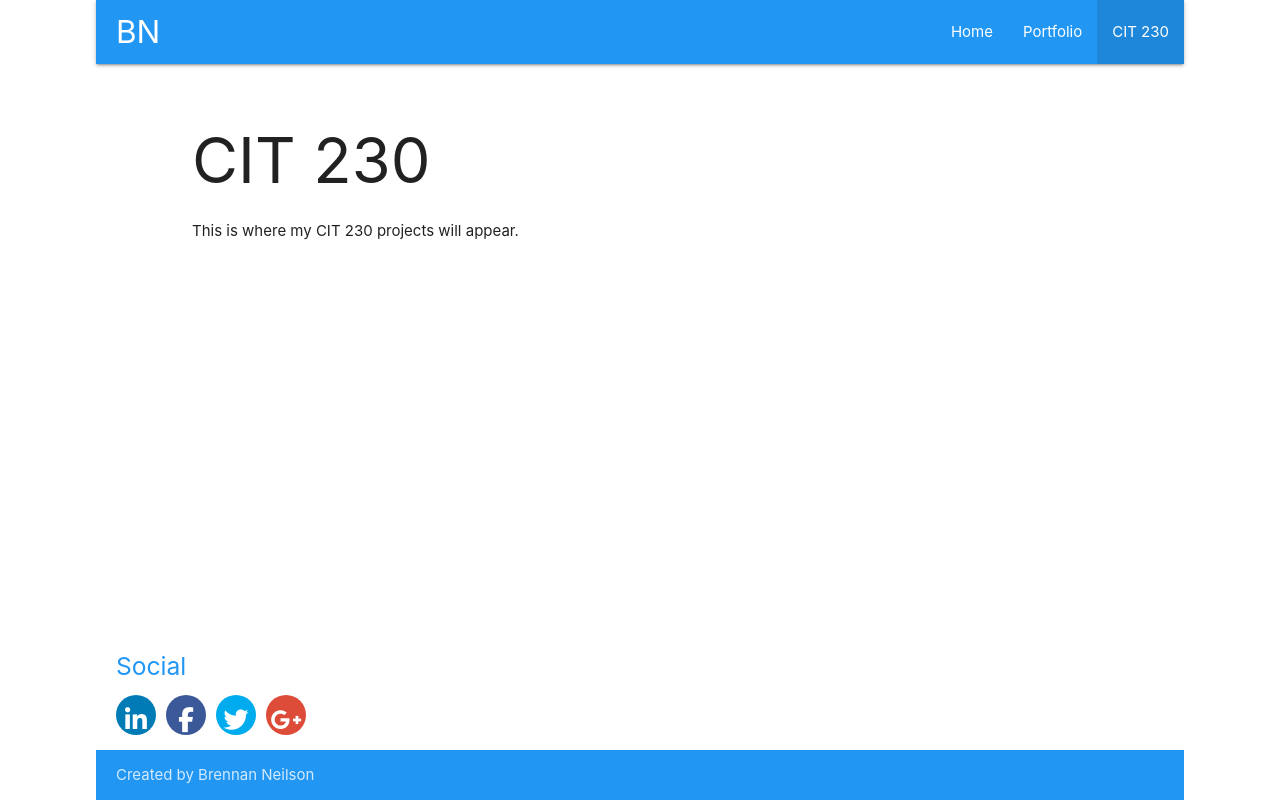
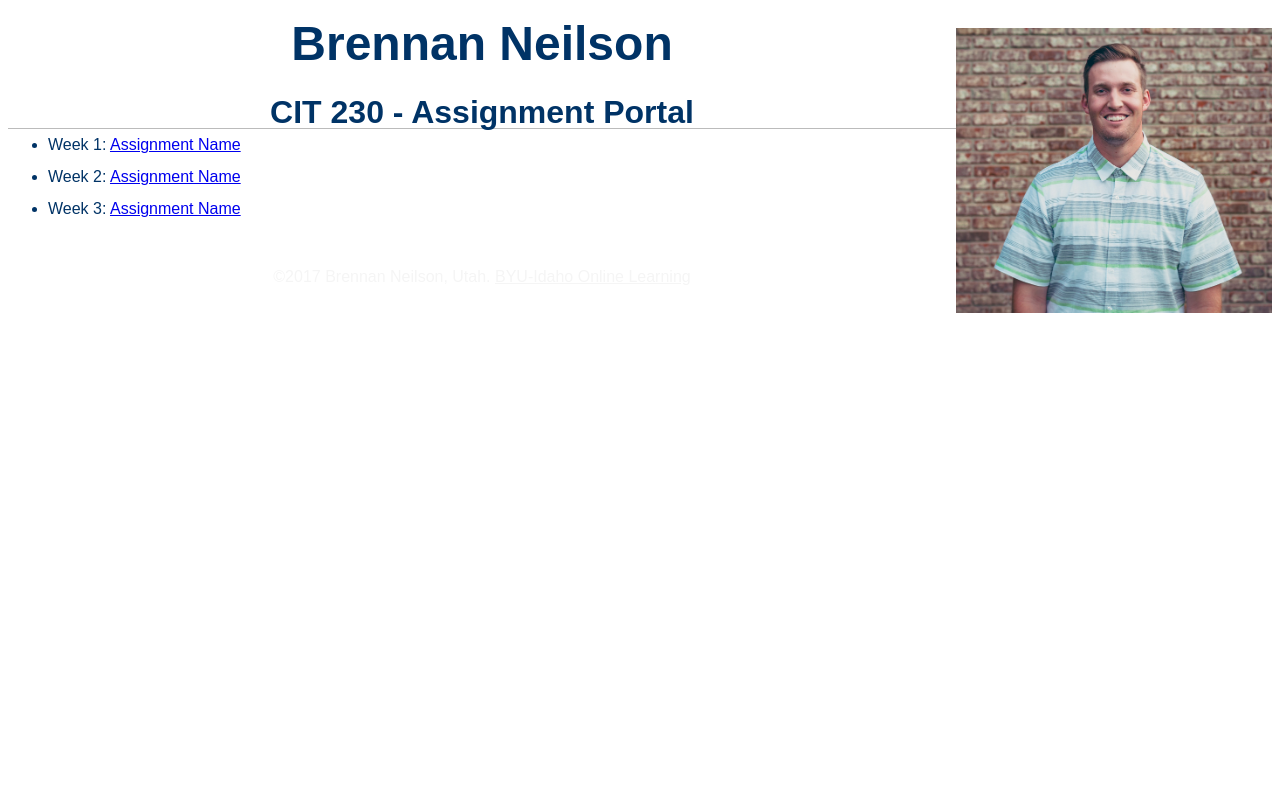
Before and after one commit to bvneilson/cit230, a website: page public/index.html in a window 1280 px wide. Drawn offline with nearby package versions, Linux system fonts and the light colour scheme.

Commit message:
Assignment 1

```diff
--- a/public/index.html
+++ b/public/index.html
@@ -1,62 +1,33 @@
 <!DOCTYPE html>
-<html>
+<html lang="en-US">
 	<head>
 		<meta charset="utf-8">
-		<meta name="description" content="Brennan Neilson personal website CIT 230 project page.">
+		<meta name="description" content="Assignment portal page for Brennan Neilson in CIT 230 - Web Frontend Development at Brigham Young University - Idaho.">
+		<link rel="stylesheet" href="styles/main.css">
 		<meta name="keywords" content="HTML,CSS,Web Developer,JavaScript,Code,Development">
 		<meta name="author" content="Brennan Neilson">
-		<meta name="viewport" content="width=900; user-scalable=0;">
-		<title>Brennan Neilson - CIT 230</title>
-		<link rel="stylesheet" type="text/css" href="../style.css">
-		<script src="https://use.fontawesome.com/3fa0e28532.js"></script>
-	    <link href="https://fonts.googleapis.com/icon?family=Material+Icons" rel="stylesheet">
-		<link rel="stylesheet" href="https://cdnjs.cloudflare.com/ajax/libs/materialize/0.97.0/css/materialize.min.css">
-		<link rel='shortcut icon' href='../images/favicon.ico?' type='image/x-icon'/ >
+		<meta name="viewport" content="width=device-width, initial-scale=1">
+		<title>BYUI | CIT 230 | Brennan Neilson | Assignment Portal</title>
+		<link rel='shortcut icon' href='images/favicon.ico?' type='image/x-icon'/ >
 	</head>
 	<body>
 		<header>
-			<div class="navbar-fixed">
-				<nav>
-					<div class="nav-wrapper blue">
-						<a href="http://www.brennanneilson.com" class="brand-logo">BN</a>
-						<ul id="nav-mobile" class="right">
-							<li>
-								<a href="http://www.brennanneilson.com">Home</a>
-							</li>
-							<li>
-								<a href="http://www.brennanneilson.com/portfolio">Portfolio</a>
-							</li>
-							<li class="active">
-								<a href="http://cit230.brennanneilson.com">CIT 230</a>
-							</li>
-						</ul>
-					</div>
-				</nav>
-			</div>
-		</header>
-		<main>
-			<div class="container">
-				<div class="row">
-					<h1>CIT 230</h1>
-					<p>This is where my CIT 230 projects will appear.</p>
-				</div>
-			</div>
-		</main>
-		<footer class="page-footer white">
-		    <div class="social">
-		      	<h5 class="blue-text">Social</h5>
-		      	<ul>
-		        	<li><a href="https://www.linkedin.com/in/brennanneilson" target="_blank"><i class="fa fa-linkedin"></i></a></li>
-		    		<li><a href="https://facebook.com/bvneilson" target="_blank"><i class="fa fa-facebook"></i></a></li>
-		    		<li><a href="https://twitter.com/brennan_neilson" target="_blank"><i class="fa fa-twitter"></i></a></li>
-		    		<li><a href="https://plus.google.com/+BrennanNeilson" target="_blank"><i class="fa fa-google-plus"></i> </a></li>
-				</ul>
-		    </div>
-		    <div class="footer-copyright blue">
-		      	<div class="createdBy">
-		        	Created by Brennan Neilson
-		      	</div>
-		    </div>
-		</footer>
+			<img src="images/BrennanNeilson2.JPG" width="200" height="273" alt="My Profile Picture">
+			<h1>Brennan Neilson</h1>
+    	</header>
+    	<nav>
+    		<!--Future main menu location-->
+    	</nav>
+    	<main>
+    		<h2>CIT 230 - Assignment Portal</h2>
+    		<ul>
+    			<li>Week 1: <a href="#">Assignment Name</a></li>
+    			<li>Week 2: <a href="#">Assignment Name</a></li>
+    			<li>Week 3: <a href="#">Assignment Name</a></li>
+    		</ul>
+    	</main>
+    	<footer>
+    		<p>&copy;2017 Brennan Neilson, Utah. <a href="http://www.byui.edu/online" target="_blank">BYU-Idaho Online Learning</a></p>
+    	</footer>
 	</body>
 </html>
--- a/public/style.css
+++ /dev/null
@@ -1,104 +0,0 @@
-body {
-  display: flex;
-  min-height: 100vh;
-  flex-direction: column;
-}
-main {
-  flex: 1 0 auto;
-  margin-top: 20px;
-}
-.brand-logo {
-  margin-left: 20px;
-}
-nav {
-  width: 85% !important;
-  margin-left: 7.5%;
-}
-.nav ul {
-  margin-right: 20px;
-}
-.container {
-  margin-top: 20px;
-}
-#about {
-  font-size: 20px;
-}
-footer {
-  color: black;
-  margin-bottom: 0;
-  width: 85% !important;
-  margin-left: 7.5%;
-}
-#parallax-container {
-	height: 200px;
-}
-ul {
-  overflow: auto;
-}
-ul li {
-  list-style-type: none;
-  float: left;
-}
-ul li a i {
-  background: #205D7A;
-  color: #fff;
-  width: 40px;
-  height: 40px;
-  border-radius: 20px;
-  font-size: 25px;
-  text-align: center;
-  margin-right: 10px;
-   padding-top: 25%;
-  transition: all 0.2s ease-in-out;
-}
-.fa-facebook {
-  background:#3b5998
-}
-.fa-linkedin {
-  background:#007bb6
-}
-.fa-twitter {
-  background:#00aced
-}
-.fa-google-plus {
-  background:#dd4b39
-}
-ul li a i:hover {
-  opacity: .7;
-}
-#map {
-  height: 400px;
-  width: 100%;
-  margin-bottom: 20px;
-}
-.card-panel {
-	text-align: center;
-	margin-top: 20px;
-}
-.white-text {
-	margin-top: 20px;
-}
-.site {
-	margin-top: 40px;
-  width: 75%;
-  margin-left: 12.5%;
-  text-align: center;
-  border-bottom: 1px solid black;
-}
-.card {
-  max-width: 350px;
-  height: 100px;
-}
-.card-image {
-  max-height: 235px;
-}
-.social {
-  width: 50%;
-  margin-left: 20px;
-}
-.createdBy {
-  width: 50%;
-  margin-left: 20px;
-}
-.profilePhoto {
-}
--- /dev/null
+++ b/public/styles/main.css
@@ -0,0 +1,45 @@
+/* CIT 230 - Assignment Portal CSS Template */
+/* You may use #HEX or color names */
+
+/* * is a wildcard referring to all elements. */
+* { margin: 0; box-sizing: border-box; }
+
+body {
+    font-size: 16px;
+    line-height: 32px;
+    font-family: Arial, Helvetica, sans-serif;
+    color: #003366;
+}
+
+h1 {
+    font-size: 3rem;
+    color: #003366;
+}
+
+h2 {
+    font-size: 2rem;
+    text-align: center;
+    border-bottom: 1px solid #bbb;
+}
+
+header, main, footer {
+    margin: 1.25rem auto;
+    padding: .5rem;
+    max-width: 100%;
+}
+
+header, footer, footer a {
+    text-align: center;
+    background-color: #fff;
+    color: whitesmoke;
+}
+
+header img {
+    width: 25%;
+    height: auto;
+    float: right;
+}
+
+footer {
+    font-size: 1rem;
+}
```
Also changed, not shown: public/images/BrennanNeilson2.JPG (added), public/images/favicon.ico (added), 1 other file.
